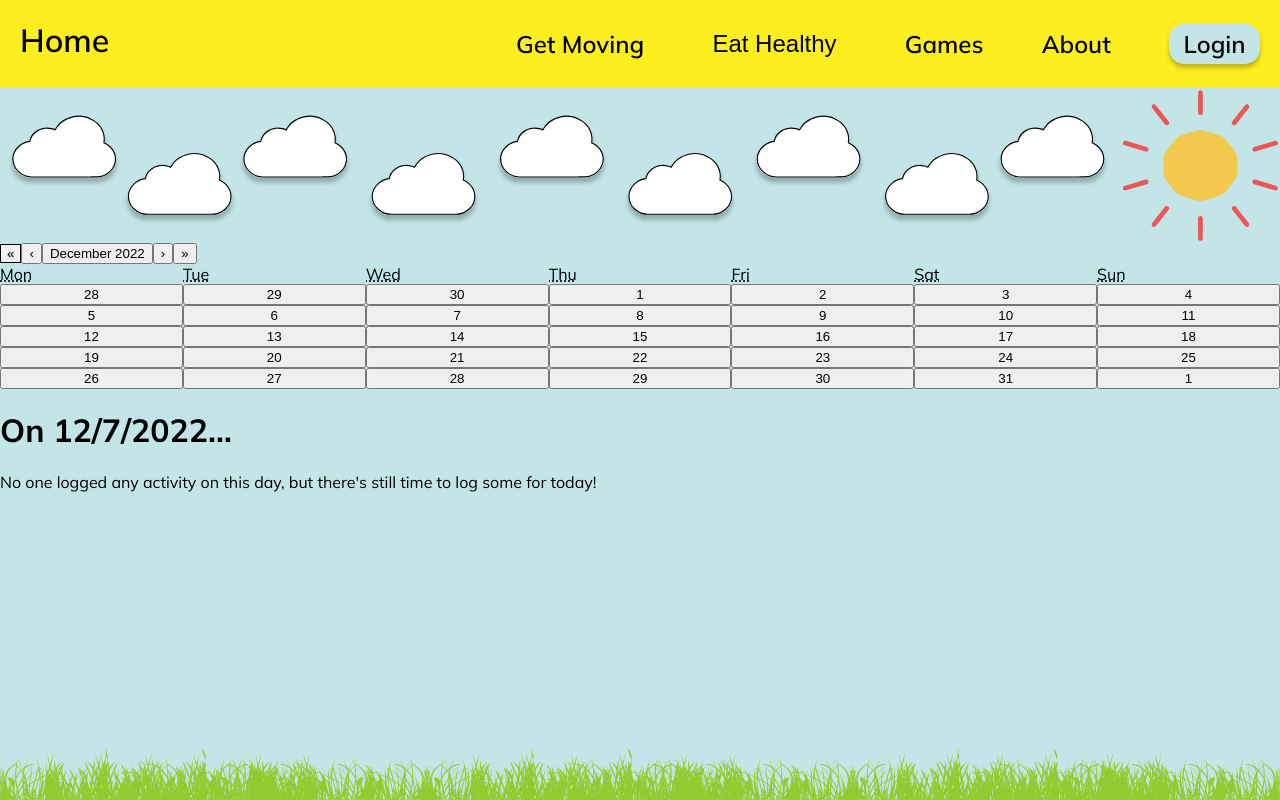
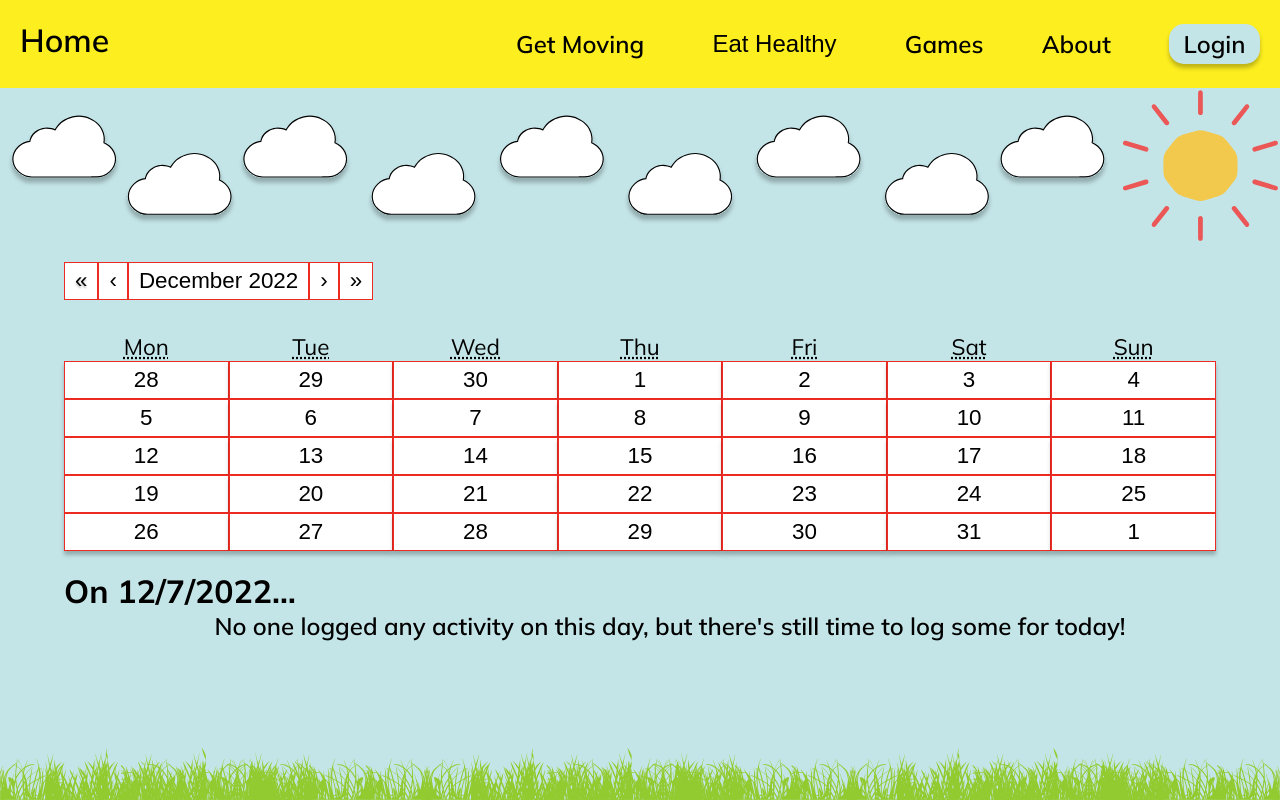
Before and after one commit to hergin/Henry-Gets-Moving-Frontend, a React (Create React App) app: page /all-logs in a window 1280 px wide. Built offline with nearby package versions, Linux system fonts and the light colour scheme; no server answers.

Commit message:
style the calendar

```diff
--- a/src/Pages/Calendar/Calendar.scss
+++ b/src/Pages/Calendar/Calendar.scss
@@ -1,12 +1,74 @@
 .calendar {
-  .logText {
+  .exercise-logs-div {
     font-size: 1.5rem;
-    margin-top: 2em;
     text-indent: 2.5em;
     font-weight: 550;
+    width: 90%;
+    margin: auto;
+    text-align: center;
   }
+
   .logs {
     margin-top: 1.5em;
+  }
+
+  .react-calendar {
+    width: 90%;
+    margin: 20px auto;
+  }
+
+  .react-calendar__month-view__days {
+    border-radius: 10px;
+    margin: auto;
+  }
+
+  .react-calendar__tile {
+    background-color: white;
+    font-size: 1.4rem;
+    border: 1px solid #EC2B23;
+    box-shadow: 0 4px 4px 0 rgba(0, 0, 0, 0.25);
+    padding: 5px 0;
+    cursor: pointer;
+  }
+
+  .react-calendar__tile:hover {
+    background-color: lightgray;
+  }
+
+  .react-calendar__month-view__weekdays__weekday {
+    font-size: 1.4rem;
+    text-align: center;
+  }
+
+  .react-calendar__navigation {
+    margin-bottom: 2em;
+  }
+
+  .react-calendar__navigation__label {
+    background-color: white;
+    border: 1px solid #EC2B23;
+    padding: 5px 10px;
+  }
+
+  .react-calendar__navigation__label__labelText{
+    font-size: 1.4rem;
+  }
+
+  .react-calendar__navigation__arrow {
+    background-color: white;
+    border: 1px solid #EC2B23;
+    cursor: pointer;
+    font-size: 1.4rem;
+    padding: 5px 10px;
+  }
+
+  .react-calendar__navigation__arrow:hover {
+    background-color: lightgray;
+  }
+
+  h1 {
+    width: 90%;
+    margin: auto;
   }
 
   //Desktop Styling
```
